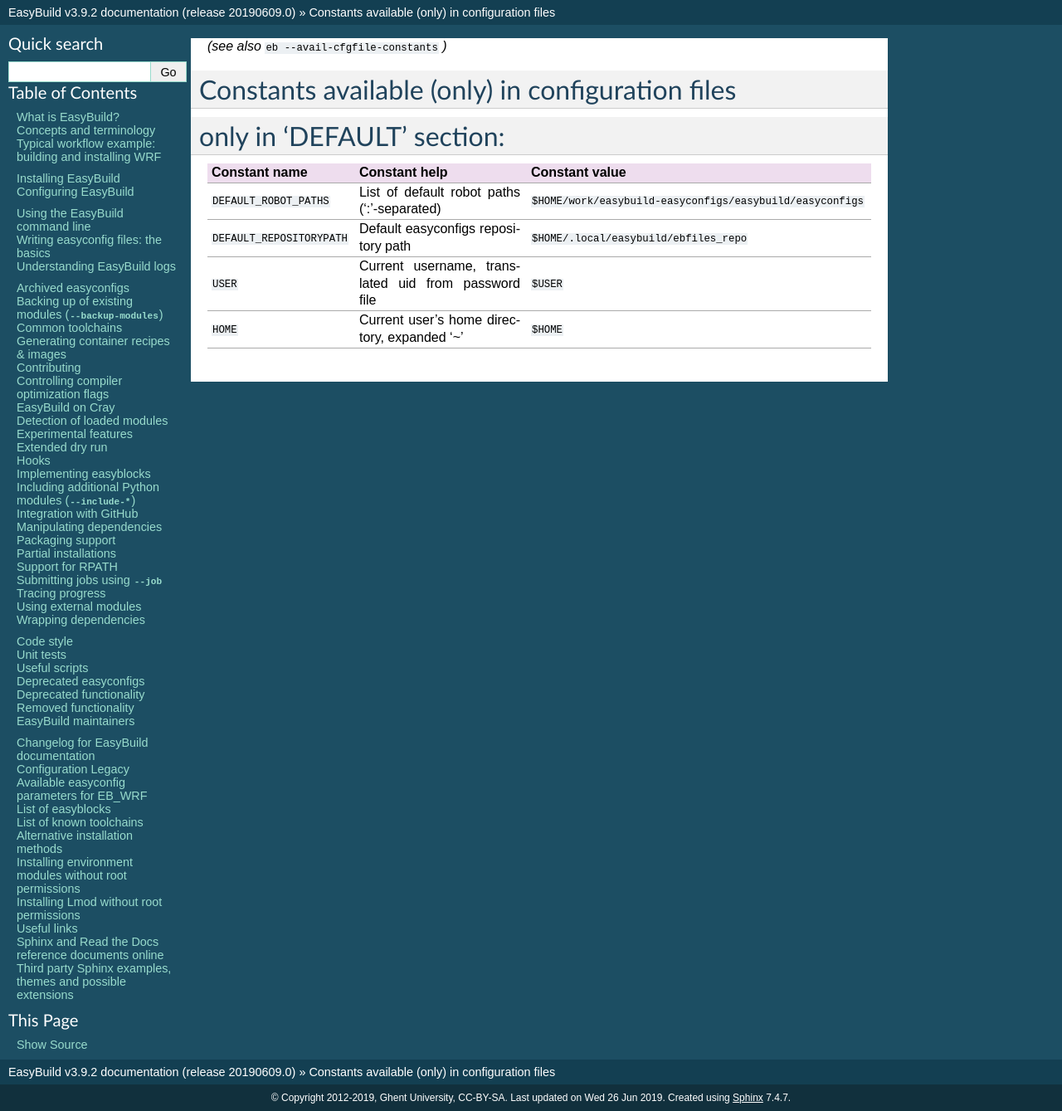
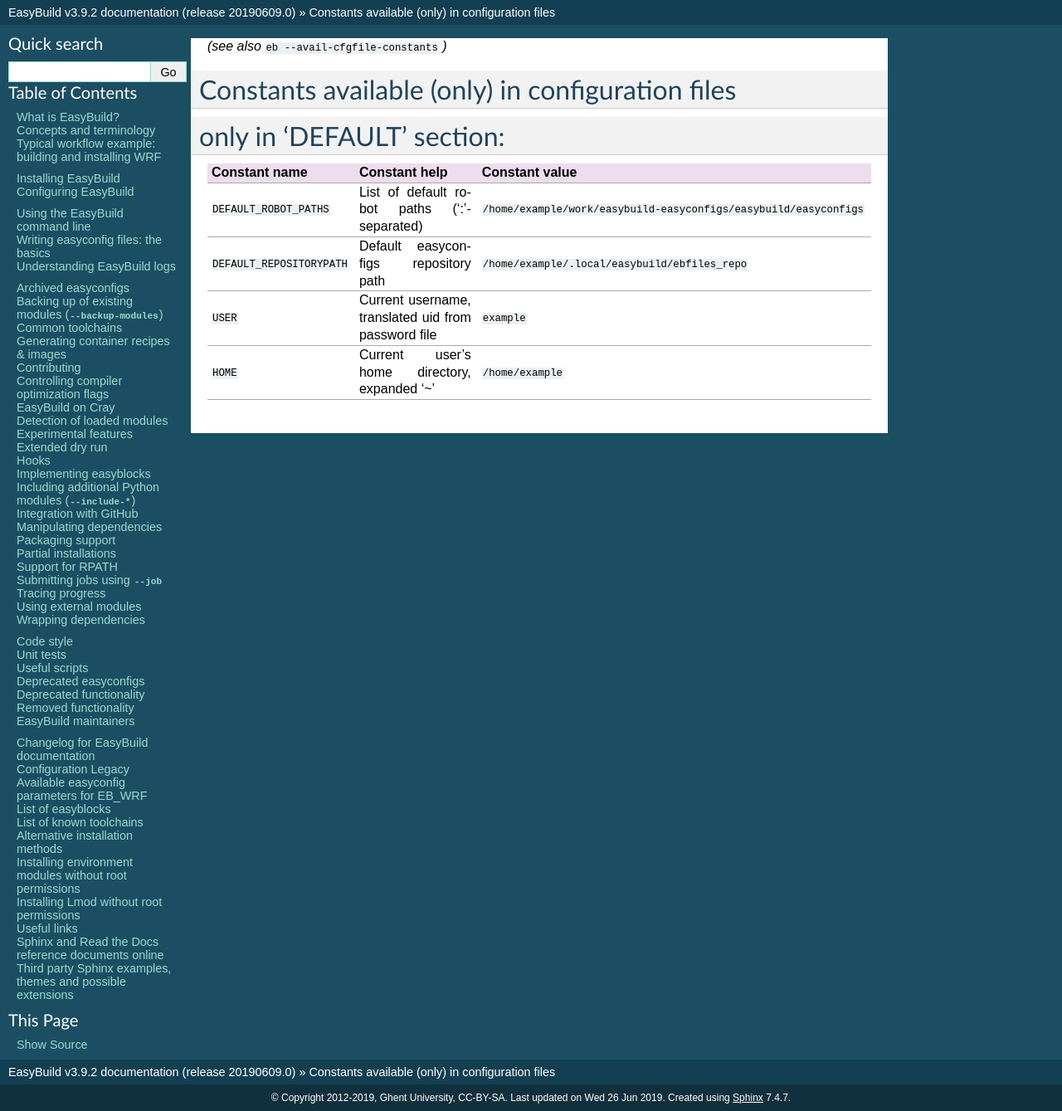
Before and after one commit to easybuilders/easybuild, a Sphinx documentation site: the page built from docs/version-specific/config_file_constants.rst, in a window 1280 px wide. Shown: the whole page at 83% size. Built offline with Sphinx 7.4.7, drawn with Linux system fonts in a browser that asks for light colours; pages that are not in the unit, such as notebooks, are missing from menus.

Commit message:
replace actual value of $HOME with '/home/example' in auto-generated docs

```diff
--- a/docs/version-specific/config_file_constants.rst
+++ b/docs/version-specific/config_file_constants.rst
@@ -12,8 +12,8 @@ only in 'DEFAULT' section:
 ==========================    ===================================================    ===================================================================
 Constant name                 Constant help                                          Constant value
 ==========================    ===================================================    ===================================================================
-``DEFAULT_ROBOT_PATHS``       List of default robot paths (':'-separated)            ``$HOME/work/easybuild-easyconfigs/easybuild/easyconfigs``
-``DEFAULT_REPOSITORYPATH``    Default easyconfigs repository path                    ``$HOME/.local/easybuild/ebfiles_repo``
-``USER``                      Current username, translated uid from password file    ``$USER``
-``HOME``                      Current user's home directory, expanded '~'            ``$HOME``
+``DEFAULT_ROBOT_PATHS``       List of default robot paths (':'-separated)            ``/home/example/work/easybuild-easyconfigs/easybuild/easyconfigs``
+``DEFAULT_REPOSITORYPATH``    Default easyconfigs repository path                    ``/home/example/.local/easybuild/ebfiles_repo``
+``USER``                      Current username, translated uid from password file    ``example``
+``HOME``                      Current user's home directory, expanded '~'            ``/home/example``
 ==========================    ===================================================    ===================================================================
--- a/docs/version-specific/easyconfig_constants.rst
+++ b/docs/version-specific/easyconfig_constants.rst
@@ -11,7 +11,7 @@ Constant name             Constant value         Description
 ``OS_NAME``               ``UNKNOWN``            System name (e.g. 'fedora' or 'RHEL')
 ``EXTERNAL_MODULE``       ``EXTERNAL_MODULE``    External module marker
 ``OS_VERSION``            ``UNKNOWN``            System version
-``HOME``                  ``/Users/kehoste``     Home directory ($HOME)
+``HOME``                  ``/home/example``     Home directory ($HOME)
 ``OS_TYPE``               ``Darwin``             System type (e.g. 'Linux' or 'Darwin')
 ``SYS_PYTHON_VERSION``    ``2.7.10``             System Python version (platform.python_version())
 ======================    ===================    =================================================
```
Also changed, not shown: docs/version-specific/help.rst (+8 -8 lines), 1 other file.
